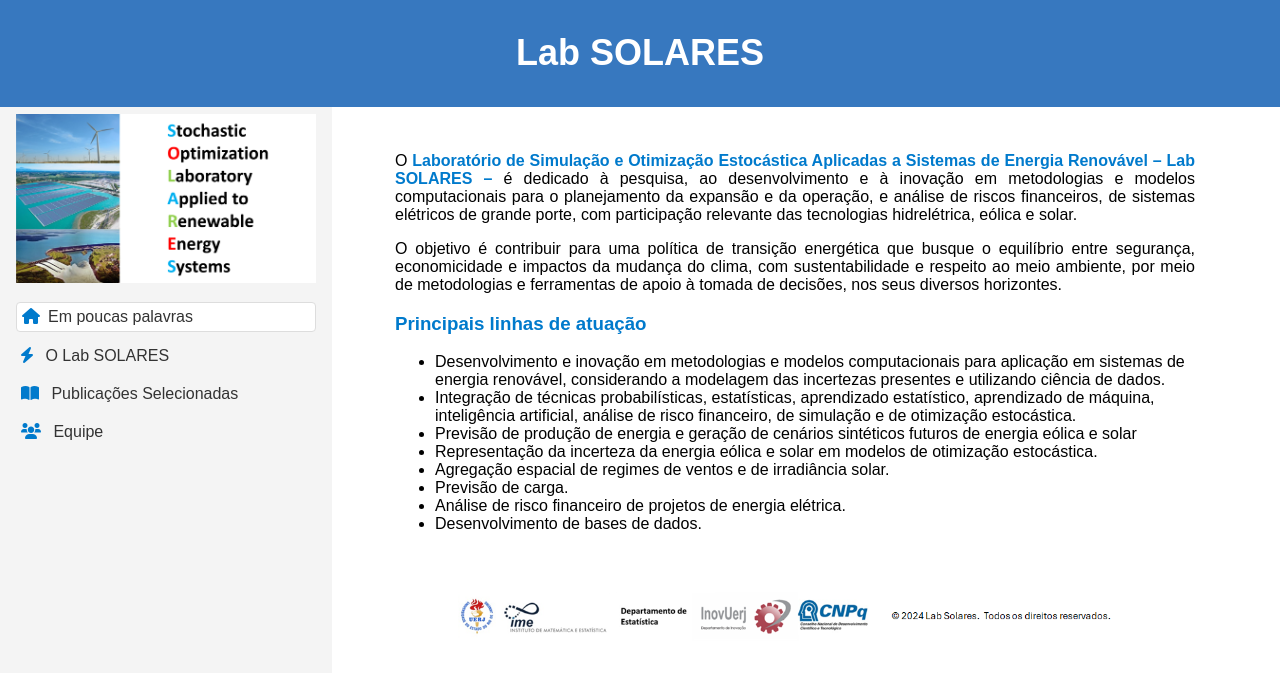
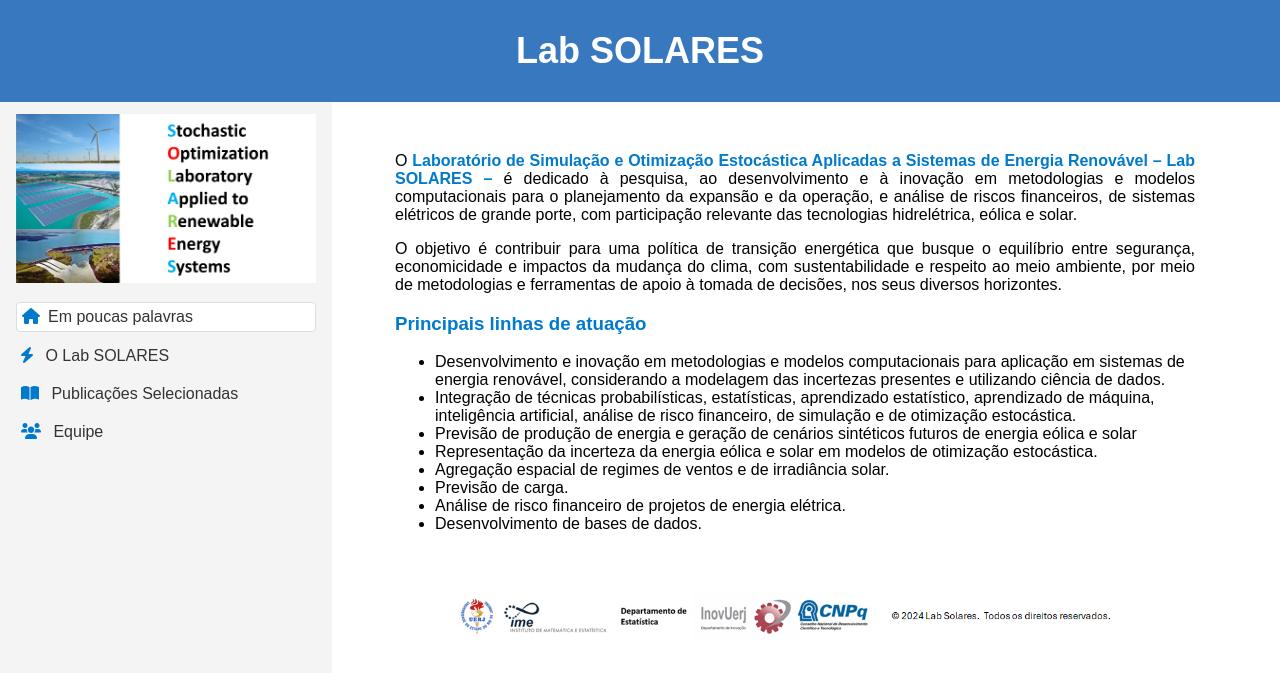
Before and after one commit to LabSolares-UERJ/main, a Jekyll site: the page built from index.html, in a window 1280 px wide. Shown: the top 673 px of the page. Built offline with Jekyll 4.4.1, drawn with Linux system fonts in a browser that asks for light colours.

Commit message:
Update main.css

```diff
--- a/assets/main.css
+++ b/assets/main.css
@@ -10,7 +10,7 @@ body {
 header {
     background-color: #3778bf; /* #000080 */
     color: #fff;
-    padding: 0.1em 0; /* Reduzir o padding vertical. Opções: 0.2 0.5 Inicial: 1 */
+    padding: 0em 0; /* Reduzir o padding vertical. Opções: 0.1 0.2 0.5 Inicial: 1 */
     text-align: center;
     font-size: 1.5em; /* Ajustar o tamanho da fonte para algo mais compacto. Antes: 1.5 1.2 */
     position: fixed; /* Fixar o header no topo */
```
